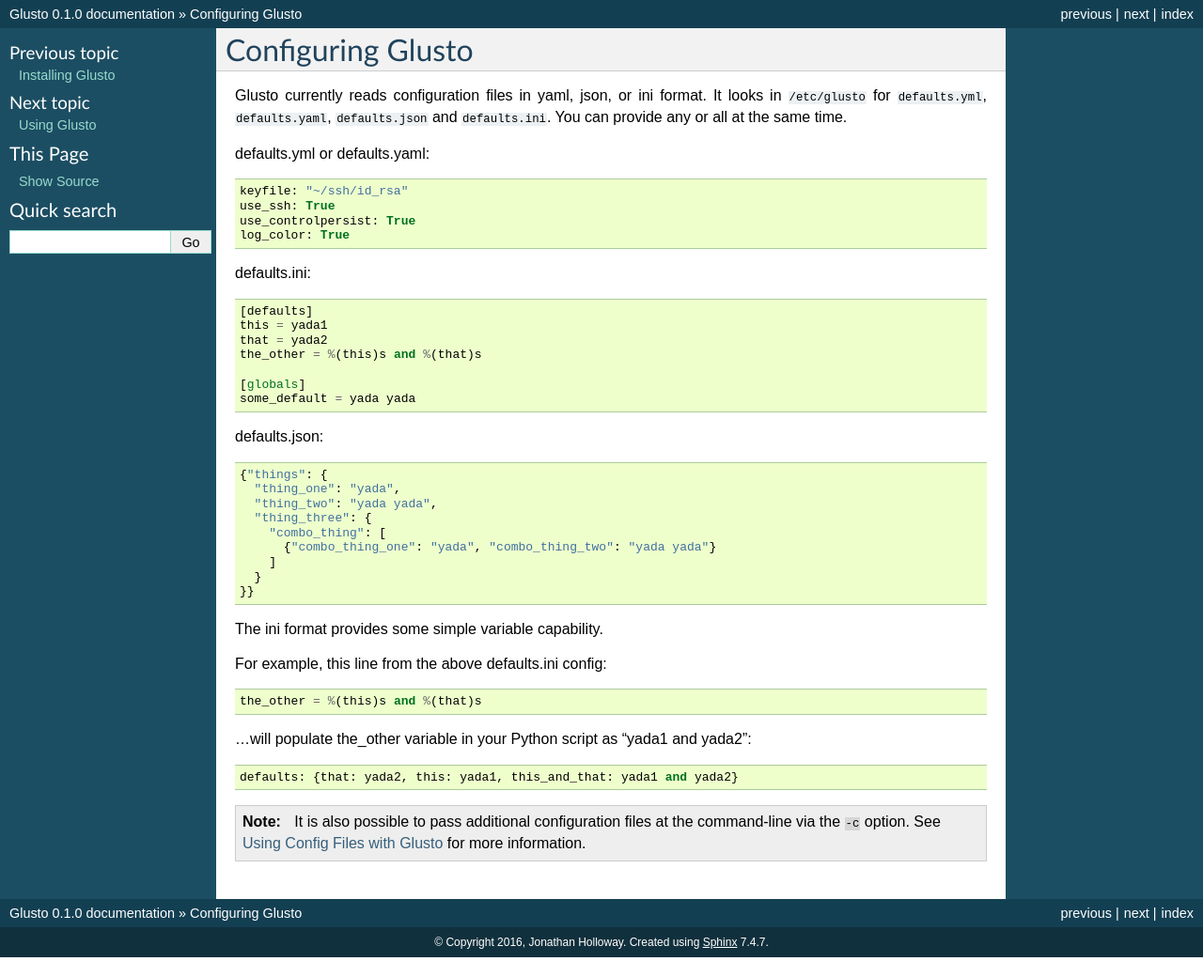
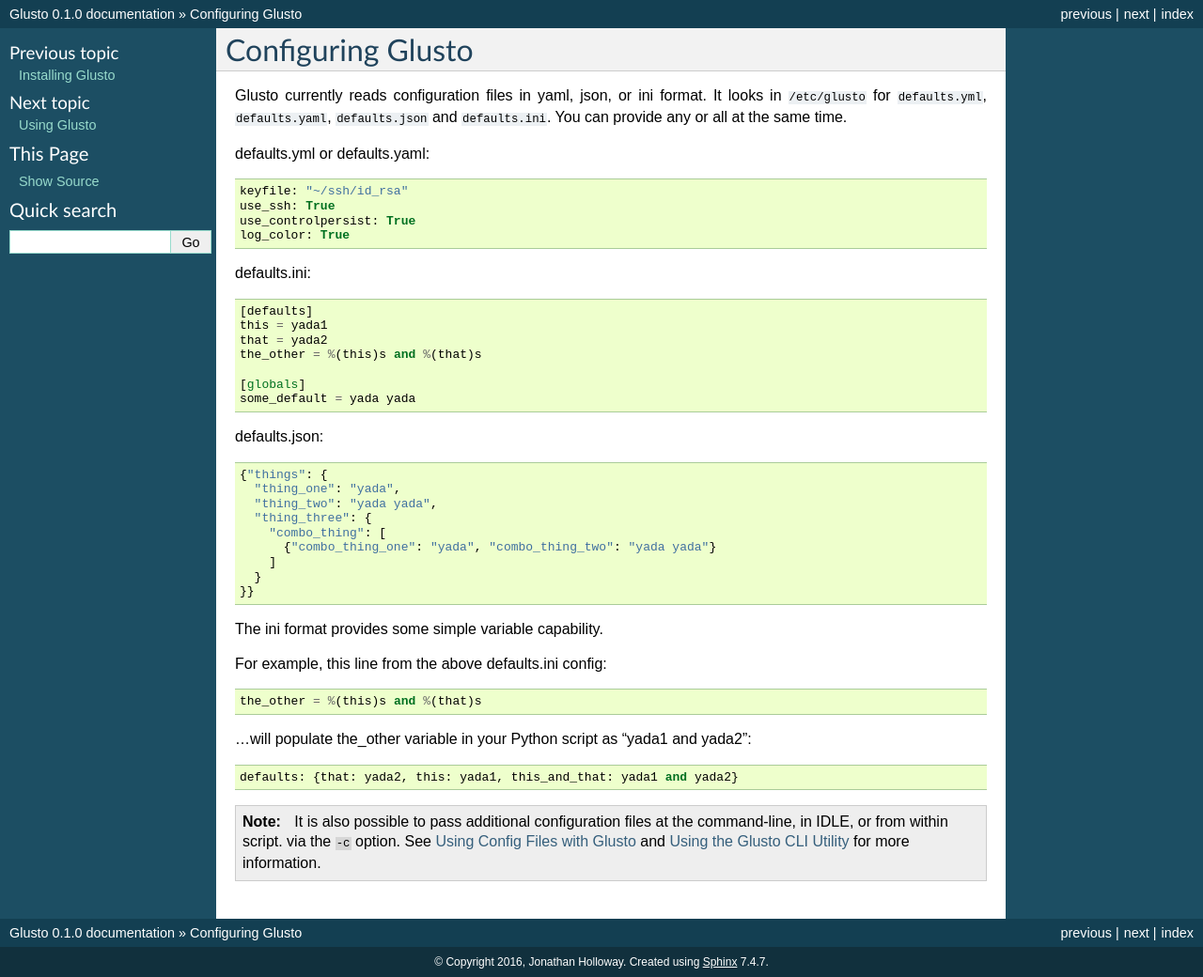
Before and after one commit to loadtheaccumulator/glusto, a Sphinx documentation site: the page built from docs/userguide/configuration.rst, in a window 1280 px wide. Shown: the whole page at 94% size. Built offline with Sphinx 7.4.7, drawn with Linux system fonts in a browser that asks for light colours; pages that are not in the unit, such as notebooks, are missing from menus; before the commit the page ends 1019 px from its top, so only the background shows below that.

Commit message:
minor edit (config doc)
Signed-off-by: Jonathan Holloway <loadtheaccumulator@gmail.com>

```diff
--- a/docs/userguide/configuration.rst
+++ b/docs/userguide/configuration.rst
@@ -47,5 +47,6 @@
 
 .. Note::
 
-	It is also possible to pass additional configuration files at the command-line
-	via the ``-c`` option. See `Using Config Files with Glusto <configurable.html#using_config_files_with_glusto>`_ for more information.
+	It is also possible to pass additional configuration files at the command-line, in IDLE, or from within script.
+	via the ``-c`` option. See `Using Config Files with Glusto <configurable.html#using-config-files-with-glusto>`_ and
+	`Using the Glusto CLI Utility <glusto.html#using-the-glusto-cli-utility>`_ for more information.
```
